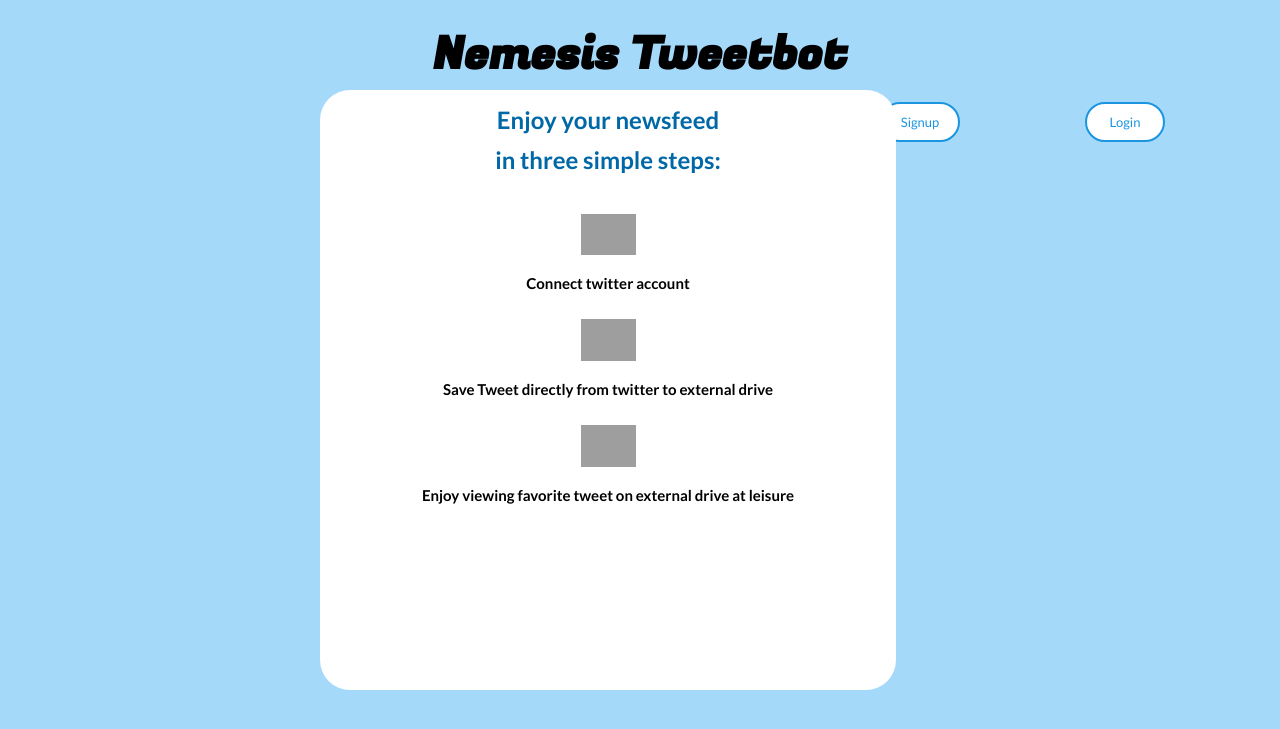
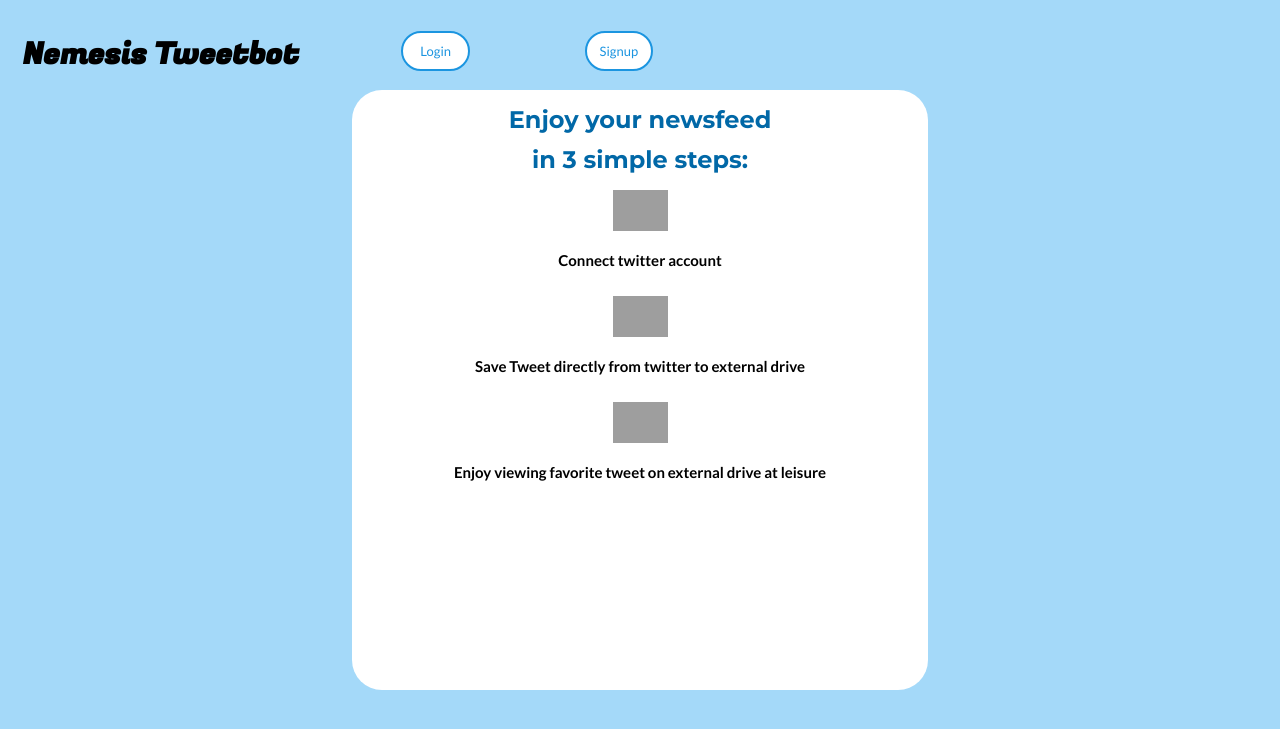
Before and after one commit to hngi/Team-NEMESIS, a PHP site: page /Landing.html in a window 1280 px wide. Shown: the top 729 px of the page. Run offline with PHP 8.4, Linux system fonts and the light colour scheme; grey boxes are pictures that could not be loaded.

Commit message:
Moved login and signup buttons to top of lnding page
-working on aligning them t the center but having challenges with flebox so I'm pushing it so teammates can help

```diff
--- a/Landing.html
+++ b/Landing.html
@@ -13,20 +13,15 @@
 </head>
 
 <body class="mainlanding">
-
+    <div class="landingblock">
     <div class="landingheader">
         <h2>Nemesis Tweetbot</h2>
-    </div>
-    <div class="landing-signup">
-        <div class="signupleft"><button class="loginrdr"> <a href="signin.html">Login</a></button></div>
-        <div class="login-right"><button class="signuprdr"><a href="signup.html">Signup</a></button></div>
-        <div class="clear"></div>
+        <button class="loginrdr"><a href="signin.html">Login</a></button>
+        <button class="signuprdr"><a href="signup.html">Signup</a></button>
     </div>
     <div class="landingcnt">
-        <div class="word">
-            <p>Enjoy your newsfeed<br>
-            in three simple steps:</p>
-        </div>
+        <h2>Enjoy your newsfeed<br>
+           in 3 simple steps:</h2>
         <div class="align">
             <img class="grow" src="https://res.cloudinary.com/dzwnhcpep/image/upload/v1569341619/Team%20Nemesis_twitterBot/wifi_icon_mjyfgk.svg" alt="wifi icon" />
             <p>Connect twitter account</p>
@@ -35,9 +30,8 @@
             <img class="grow" src="https://res.cloudinary.com/dzwnhcpep/image/upload/v1569341616/Team%20Nemesis_twitterBot/file_icon_a8sddq.svg" alt="file icon" />
             <p>Enjoy viewing favorite tweet on external drive at leisure</p>
         </div>
-
     </div>
-
+    </div>
 </body>
 
 </html>
--- a/style.css
+++ b/style.css
@@ -1,4 +1,4 @@
-@import url("https://fonts.googleapis.com/css?family=Fugaz+One|Lato:400,700&display=swap");
+@import url("https://fonts.googleapis.com/css?family=Fugaz+One|Lato:400,700|Montserrat:400,700&display=swap");
 * {
     margin: 0;
     padding: 0;
@@ -84,6 +84,7 @@ button {
     background: #39a2e4 !important;
     border-radius: 20px !important;
     margin-top: 0.9em !important;
+    white-space: nowrap;
 }
 
 button:hover {
@@ -139,18 +140,34 @@ button a {
 }
 
 .landingheader {
+    display: -webkit-box;
+    display: -moz-box;
+    display: -ms-flexbox;
+    display: -webkit-flex;
+    display: flex;
+    justify-content: flex-end;
+    -moz-box-align: center;
+    -ms-flex-align: center;
+    align-items: center;
+    -moz-box-pack: justify;
+    -ms-flex-pack: justify;
+    flex-wrap: wrap;
+}
+
+.landingheader h2 {
     font-family: Fugaz One;
     font-style: normal;
-    font-weight: normal;
+    font-weight: bold;
     font-size: 30px;
     line-height: 30px;
     margin-top: 40px;
     margin-bottom: 20px;
+    flex: 5;
 }
 
 .landingcnt {
     position: absolute;
-    margin: 0% 0% 25% 25%;
+    margin: 0% 0% 27.5% 27.5%;
     position: absolute;
     background: #FFFFFF;
     border-radius: 30px;
@@ -169,50 +186,55 @@ button a {
     text-align: center;
 }
 
-.word p {
+.landingcnt h2 {
     color: #0168A7;
     margin: 10px;
-    font-family: Lato;
+    font-family: Montserrat, sans-serif;
     font-style: normal;
     font-weight: bold;
     font-size: 24px;
     line-height: 40px;
 }
 
-.landing-signup .loginrdr {
+.landingblock {
+    max-width: 60%;
+}
+
+.landingheader .loginrdr {
     background: #FFFFFF !important;
     border: 2px solid #1B95E0 !important;
     box-sizing: border-box !important;
     border-radius: 20px !important;
     width: 80px;
-    float: right;
     font-family: Lato;
     font-style: normal;
     font-weight: 500;
     font-size: 13px;
     line-height: 36px;
-    margin-left: 10px;
-
+    margin-left: 80px;
+    flex: 1;
+    display: inline-block;
 }
 
-.landing-signup .signuprdr {
+.landingheader .signuprdr {
     background: #FFFFFF !important;
     border: 2px solid #1B95E0 !important;
     box-sizing: border-box !important;
     border-radius: 20px !important;
     width: 80px;
-    float: right;
     font-family: Lato;
     font-style: normal;
     font-weight: 500;
     font-size: 13px;
     line-height: 36px;
+    flex: 1;
+    display: inline-block;
 }
 
 @media screen and (max-width: 1100px) and (min-width: 240px) {
     .landingcnt {
         position: absolute;
-        margin: 0% 0% 25% 25%;
+        margin: 0% 0% 27.5% 27.5%;
         position: absolute;
         background: #FFFFFF;
         border-radius: 30px;
@@ -231,18 +253,16 @@ button a {
         text-align: center;
     }
 
-    .word p {
+    .landingcnt h2 {
         color: #0168A7;
         margin: 10px;
-        font-family: Lato;
+        font-family: Montserrat, sans-serif;
         font-style: normal;
         font-weight: bold;
         font-size: 24px;
         line-height: 40px;
     }
 }
-
-/*styles for desktop view*/
 
 @media(min-width: 999px) {
     form {
```
